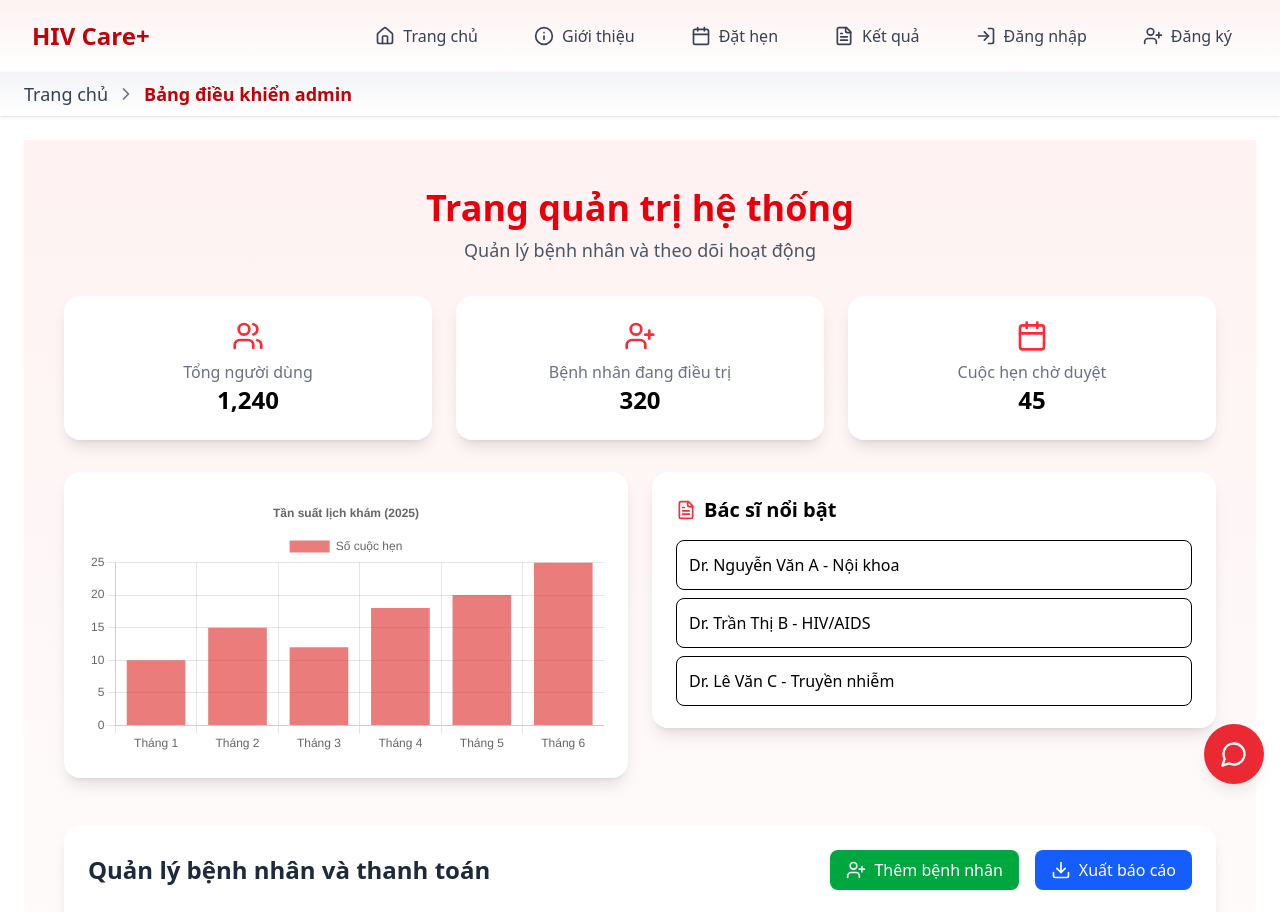
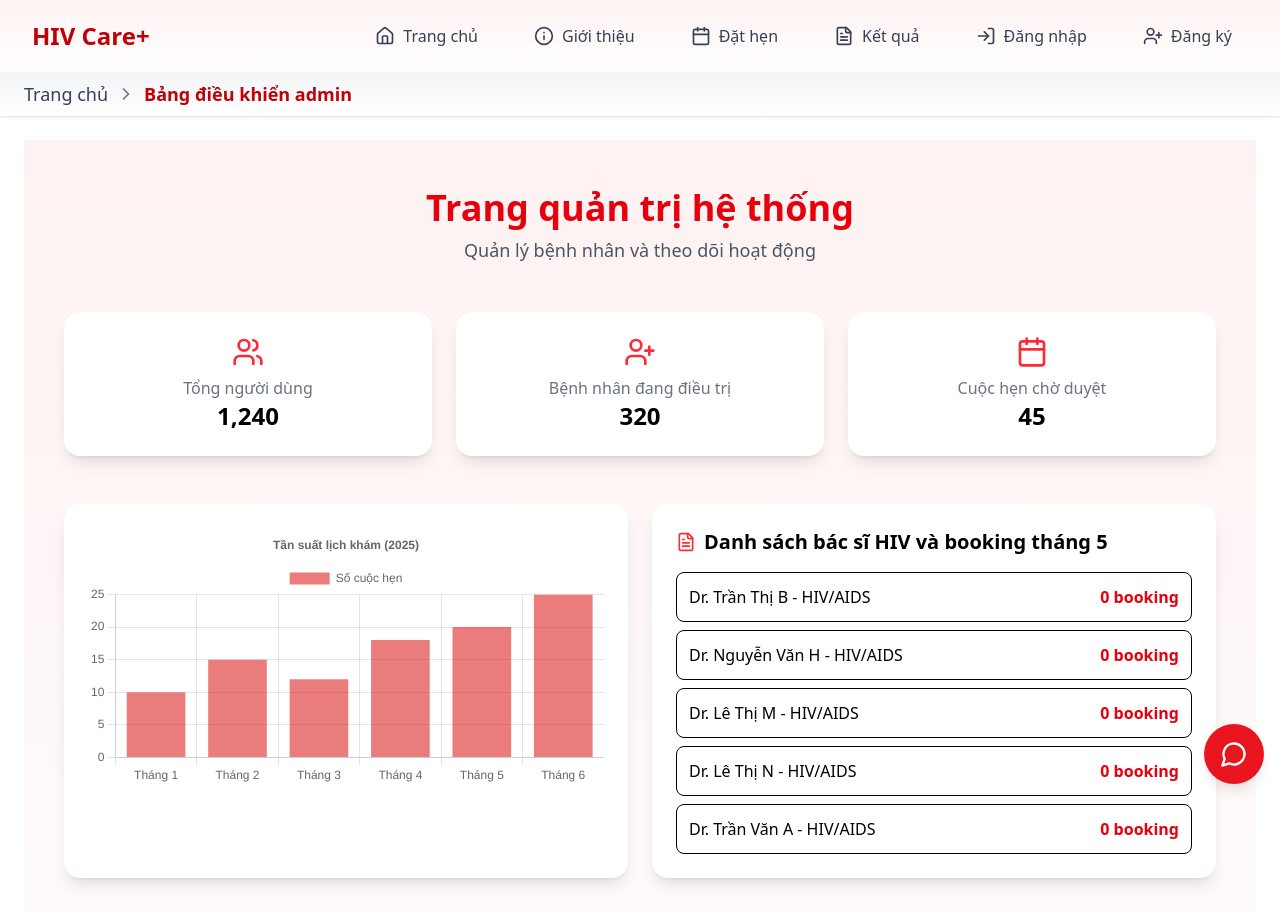
Before and after one commit to YenNhi206/swpHIVproject, a React (Vite) app: page /admin in a window 1280 px wide. Shown: the top 912 px of the page. Built offline with nearby package versions, Linux system fonts and the light colour scheme.

Commit message:
update đặt lịch ẩn danh và edit profile

```diff
--- a/src/features/appointment/AnonymousAppointmentForm.jsx
+++ b/src/features/appointment/AnonymousAppointmentForm.jsx
@@ -71,7 +71,7 @@ export default function AnonymousAppointmentForm() {
       <div className="max-w-2xl mx-auto bg-white rounded-2xl shadow-lg p-8 opacity-0 translate-y-4 animate-fade-in">
         <h2 className="text-2xl font-bold text-red-700 mb-6 flex items-center gap-2">
           <Stethoscope className="w-6 h-6" />
-          Đặt lịch ẩn danh
+          Đặt lịch tư vấn ẩn danh
         </h2>
         <form onSubmit={handleSubmit} className="space-y-6">
           <div>
--- a/src/features/appointment/AppointmentForm.jsx
+++ b/src/features/appointment/AppointmentForm.jsx
@@ -261,10 +261,7 @@ export default function AppointmentForm() {
               Đặt lịch
             </button>
           </div>
-            <div className="text-sm text-center mt-4">
-                    <span>Bạn muốn đặt lịch ẩn danh? </span>
-                    <a href="/anonymous-appointment" className="text-red-600 hover:underline">Đặt lịch ẩn danh tại đây</a>
-                </div>
+
 
           <p className="text-sm text-gray-500 text-center mt-2">Thời gian: {currentDate}</p>
         </form>
--- a/src/features/dashboard/AdminDashboard.jsx
+++ b/src/features/dashboard/AdminDashboard.jsx
@@ -1,7 +1,6 @@
 import React, { useState, useEffect } from 'react';
 import { Link } from 'react-router-dom';
-import { Users, UserPlus, FileText, Download, Calendar, Info } from 'lucide-react';
-
+import { Users, UserPlus, FileText, Calendar, Info } from 'lucide-react';
 import { Bar } from 'react-chartjs-2';
 import {
   Chart as ChartJS,
@@ -20,20 +19,45 @@ export default function AdminDashboard() {
   const [filterPaid, setFilterPaid] = useState('all');
   const [isLoading, setIsLoading] = useState(true);
 
-  useEffect(() => {
-    // Giả lập fetch dữ liệu từ API
-    setTimeout(() => {
-      setPatients(mockPatients);
-      setIsLoading(false);
-    }, 1000);
-  }, []);
-
+  // Mock data bệnh nhân
   const mockPatients = [
     { id: 1, name: 'Nguyễn Văn A', appointmentDate: '2025-06-01', paid: true },
     { id: 2, name: 'Trần Thị B', appointmentDate: '2025-06-02', paid: false },
     { id: 3, name: 'Lê Văn C', appointmentDate: '2025-06-03', paid: true },
     { id: 4, name: 'Phạm Thị D', appointmentDate: '2025-06-04', paid: false },
   ];
+
+  const bookings = [
+    { doctorId: 1, patientId: 1, date: '2025-06-01' },
+    { doctorId: 1, patientId: 2, date: '2025-06-10' },
+    { doctorId: 2, patientId: 3, date: '2025-06-15' },
+    { doctorId: 3, patientId: 4, date: '2025-06-20' },
+    { doctorId: 2, patientId: 1, date: '2025-06-25' },
+    { doctorId: 1, patientId: 3, date: '2025-06-30' },
+  ];
+
+  const hivDoctors = [
+    { id: 1, name: 'Dr. Trần Thị B', specialty: 'HIV/AIDS' },
+    { id: 2, name: 'Dr. Nguyễn Văn H', specialty: 'HIV/AIDS' },
+    { id: 3, name: 'Dr. Lê Thị M', specialty: 'HIV/AIDS' },
+    { id: 4, name: 'Dr. Lê Thị N', specialty: 'HIV/AIDS' },
+    { id: 5, name: 'Dr. Trần Văn A', specialty: 'HIV/AIDS' },
+  ];
+
+  const now = new Date();
+  const year = now.getFullYear();
+  const month = now.getMonth() + 1;
+
+  const doctorsWithBookingCount = hivDoctors
+    .map((doctor) => {
+      const count = bookings.filter((b) => {
+        if (b.doctorId !== doctor.id) return false;
+        const d = new Date(b.date);
+        return d.getFullYear() === year && d.getMonth() + 1 === month;
+      }).length;
+      return { ...doctor, bookingCount: count };
+    })
+    .sort((a, b) => b.bookingCount - a.bookingCount);
 
   const filteredPatients = patients.filter((p) => {
     if (filterPaid === 'paid') return p.paid;
@@ -47,7 +71,7 @@ export default function AdminDashboard() {
       {
         label: 'Số cuộc hẹn',
         data: [10, 15, 12, 18, 20, 25],
-        backgroundColor: 'rgba(220, 38, 38, 0.6)', // Red-600
+        backgroundColor: 'rgba(220, 38, 38, 0.6)',
       },
     ],
   };
@@ -60,90 +84,61 @@ export default function AdminDashboard() {
     },
   };
 
-  const handleExportReport = () => {
-    alert('Chức năng xuất báo cáo đang phát triển!');
-  };
+  useEffect(() => {
+    setTimeout(() => {
+      setPatients(mockPatients);
+      setIsLoading(false);
+    }, 1000);
+  }, []);
 
   return (
     <div className="min-h-screen bg-gradient-to-b from-red-50 to-white py-12 px-4 sm:px-6 lg:px-8">
-      <div className="max-w-6xl mx-auto space-y-8">
+      <div className="max-w-6xl mx-auto space-y-12">
         <div className="text-center animate-fade-in">
-          <h1 className="text-3xl sm:text-4xl font-bold text-red-600">Trang quản trị hệ thống</h1>
+          <h1 className="text-3xl sm:text-4xl font-bold text-red-600">
+            Trang quản trị hệ thống
+          </h1>
           <p className="mt-2 text-lg text-gray-600">Quản lý bệnh nhân và theo dõi hoạt động</p>
         </div>
 
         {/* Thống kê tổng quan */}
         <div className="grid grid-cols-1 md:grid-cols-3 gap-6 animate-fade-in [animation-delay:0.2s]">
-          <div className="bg-white rounded-2xl shadow-lg p-6 text-center">
-            <Users className="w-8 h-8 text-red-500 mx-auto mb-2" />
-            <p className="text-gray-500">Tổng người dùng</p>
-            <p className="text-2xl font-semibold">1,240</p>
-          </div>
-          <div className="bg-white rounded-2xl shadow-lg p-6 text-center">
-            <UserPlus className="w-8 h-8 text-red-500 mx-auto mb-2" />
-            <p className="text-gray-500">Bệnh nhân đang điều trị</p>
-            <p className="text-2xl font-semibold">320</p>
-          </div>
-          <div className="bg-white rounded-2xl shadow-lg p-6 text-center">
-            <Calendar className="w-8 h-8 text-red-500 mx-auto mb-2" />
-            <p className="text-gray-500">Cuộc hẹn chờ duyệt</p>
-            <p className="text-2xl font-semibold">45</p>
-          </div>
+          <SummaryCard icon={<Users className="w-8 h-8 text-red-500 mx-auto mb-2" />} title="Tổng người dùng" value="1,240" />
+          <SummaryCard icon={<UserPlus className="w-8 h-8 text-red-500 mx-auto mb-2" />} title="Bệnh nhân đang điều trị" value="320" />
+          <SummaryCard icon={<Calendar className="w-8 h-8 text-red-500 mx-auto mb-2" />} title="Cuộc hẹn chờ duyệt" value="45" />
         </div>
 
-        {/* Biểu đồ và danh sách bác sĩ */}
+        {/* Biểu đồ + danh sách bác sĩ */}
         <div className="grid grid-cols-1 lg:grid-cols-2 gap-6 animate-fade-in [animation-delay:0.3s]">
           <div className="bg-white rounded-2xl shadow-lg p-6">
             <Bar data={chartData} options={chartOptions} />
           </div>
-          <div className="bg-white rounded-2xl shadow-lg p-6 overflow-y-auto h-64">
+
+          <div className="bg-white rounded-2xl shadow-lg p-6 overflow-y-auto max-h-[400px]">
             <h2 className="text-xl font-semibold mb-4 flex items-center gap-2">
               <FileText className="w-5 h-5 text-red-500" />
-              Bác sĩ nổi bật
+              Danh sách bác sĩ HIV và booking tháng {month}
             </h2>
             <ul className="space-y-2">
-              <li className="border p-3 rounded-lg hover:bg-gray-50 transition-colors">
-                Dr. Nguyễn Văn A - Nội khoa
-              </li>
-              <li className="border p-3 rounded-lg hover:bg-gray-50 transition-colors">
-                Dr. Trần Thị B - HIV/AIDS
-              </li>
-              <li className="border p-3 rounded-lg hover:bg-gray-50 transition-colors">
-                Dr. Lê Văn C - Truyền nhiễm
-              </li>
+              {doctorsWithBookingCount.map((doctor) => (
+                <li key={doctor.id} className="border p-3 rounded-lg hover:bg-gray-50 flex justify-between items-center">
+                  <div>{doctor.name} - {doctor.specialty}</div>
+                  <div className="font-semibold text-red-600">{doctor.bookingCount} booking</div>
+                </li>
+              ))}
             </ul>
           </div>
         </div>
 
-        {/* Bảng quản lý bệnh nhân */}
-        <div className="bg-white rounded-2xl shadow-lg p-6 opacity-0 translate-y-4 animate-fade-in [animation-delay:0.4s]">
+        {/* Quản lý bệnh nhân */}
+        <div className="bg-white rounded-2xl shadow-lg p-6 animate-fade-in [animation-delay:0.4s]">
           <div className="flex justify-between items-center mb-6">
             <h2 className="text-2xl font-semibold text-gray-800">Quản lý bệnh nhân và thanh toán</h2>
-            <div className="flex gap-4">
-              <Link
-                to="/patients/add"
-                className="inline-flex items-center gap-2 px-4 py-2 bg-green-600 text-white rounded-lg hover:bg-green-700 transition-colors duration-300"
-              >
-                <UserPlus className="w-5 h-5" />
-                Thêm bệnh nhân
-              </Link>
-              <button
-                onClick={handleExportReport}
-                className="inline-flex items-center gap-2 px-4 py-2 bg-blue-600 text-white rounded-lg hover:bg-blue-700 transition-colors duration-300"
-              >
-                <Download className="w-5 h-5" />
-                Xuất báo cáo
-              </button>
-            </div>
           </div>
 
           <div className="mb-6">
             <label className="mr-2 font-semibold text-gray-700">Lọc theo trạng thái thanh toán:</label>
-            <select
-              className="border border-gray-300 rounded-lg p-2 focus:outline-none focus:ring-2 focus:ring-red-500"
-              value={filterPaid}
-              onChange={(e) => setFilterPaid(e.target.value)}
-            >
+            <select className="border border-gray-300 rounded-lg p-2 focus:ring-2 focus:ring-red-500" value={filterPaid} onChange={(e) => setFilterPaid(e.target.value)}>
               <option value="all">Tất cả</option>
               <option value="paid">Đã thanh toán</option>
               <option value="unpaid">Chưa thanh toán</option>
@@ -171,29 +166,18 @@ export default function AdminDashboard() {
               </thead>
               <tbody>
                 {filteredPatients.length === 0 ? (
-                  <tr>
-                    <td colSpan="4" className="text-center py-4 text-gray-500">
-                      Không có dữ liệu
-                    </td>
-                  </tr>
+                  <tr><td colSpan="4" className="text-center py-4 text-gray-500">Không có dữ liệu</td></tr>
                 ) : (
                   filteredPatients.map((patient) => (
-                    <tr
-                      key={patient.id}
-                      className="border-b hover:bg-gray-50 transition-colors duration-300"
-                    >
+                    <tr key={patient.id} className="border-b hover:bg-gray-50">
                       <td className="py-3 px-4">{patient.name}</td>
                       <td className="py-3 px-4">{patient.appointmentDate}</td>
                       <td className={`py-3 px-4 font-semibold ${patient.paid ? 'text-green-600' : 'text-red-600'}`}>
                         {patient.paid ? 'Đã thanh toán' : 'Chưa thanh toán'}
                       </td>
                       <td className="py-3 px-4">
-                        <Link
-                          to={`/patients/${patient.id}`}
-                          className="inline-flex items-center gap-1 px-3 py-1 bg-blue-600 text-white rounded-lg hover:bg-blue-700 transition-colors duration-300"
-                        >
-                          <Info className="w-4 h-4" />
-                          Xem chi tiết
+                        <Link to={`/patients/${patient.id}`} className="inline-flex items-center gap-1 px-3 py-1 bg-blue-600 text-white rounded-lg hover:bg-blue-700">
+                          <Info className="w-4 h-4" /> Xem chi tiết
                         </Link>
                       </td>
                     </tr>
@@ -207,3 +191,11 @@ export default function AdminDashboard() {
     </div>
   );
 }
+
+const SummaryCard = ({ icon, title, value }) => (
+  <div className="bg-white rounded-2xl shadow-lg p-6 text-center">
+    {icon}
+    <p className="text-gray-500">{title}</p>
+    <p className="text-2xl font-semibold">{value}</p>
+  </div>
+);
--- a/src/features/patientdashboard/Support.jsx
+++ b/src/features/patientdashboard/Support.jsx
@@ -187,6 +187,10 @@ export default function Support() {
                   Hủy
                 </button>
               </div>
+              <div className="text-sm text-center mt-4">
+                    <span>Bạn muốn đặt lịch ẩn danh? </span>
+                    <a href="/anonymous-appointment" className="text-red-600 hover:underline">Đặt lịch ẩn danh tại đây</a>
+                </div>
             </form>
           ) : (
             <div className="text-center bg-green-100 p-6 rounded-lg animate-fade-in [animation-delay:0.4s]">
--- a/src/features/users/PatientProfile.jsx
+++ b/src/features/users/PatientProfile.jsx
@@ -1,10 +1,10 @@
 import React, { useState, useEffect } from 'react';
-import { User, Calendar, Phone, MapPin, Biohazard, Pill } from 'lucide-react';
+import { User, Calendar, Phone, MapPin, Biohazard, Pill, Save, X, Edit } from 'lucide-react';
 
 export default function PatientProfile() {
   const [isLoading, setIsLoading] = useState(true);
-
-  const userInfo = {
+  const [isEditing, setIsEditing] = useState(false);
+  const [userInfo, setUserInfo] = useState({
     name: 'Nguyễn Văn A',
     gender: 'Nam',
     dob: '1990-01-01',
@@ -12,12 +12,27 @@ export default function PatientProfile() {
     address: '123 Đường ABC, Quận 1, TP.HCM',
     hivStatus: 'Dương tính',
     treatmentStartDate: '2018-06-01',
-  };
+  });
 
-  // Giả lập loading
+  const originalInfo = { ...userInfo };
+
   useEffect(() => {
     setTimeout(() => setIsLoading(false), 1000);
   }, []);
+
+  const handleChange = (field, value) => {
+    setUserInfo((prev) => ({ ...prev, [field]: value }));
+  };
+
+  const handleSave = () => {
+    setIsEditing(false);
+    alert("Lưu thành công!");
+  };
+
+  const handleCancel = () => {
+    setUserInfo(originalInfo);
+    setIsEditing(false);
+  };
 
   return (
     <div className="min-h-screen bg-gradient-to-b from-red-50 to-white py-12 px-4 sm:px-6 lg:px-8">
@@ -41,46 +56,80 @@ export default function PatientProfile() {
                 label="Họ tên"
                 value={userInfo.name}
                 icon={<User className="w-5 h-5 text-red-500" />}
+                editable={isEditing}
+                onChange={(val) => handleChange('name', val)}
               />
               <ProfileField
                 label="Giới tính"
                 value={userInfo.gender}
                 icon={<User className="w-5 h-5 text-red-500" />}
+                editable={isEditing}
+                onChange={(val) => handleChange('gender', val)}
               />
               <ProfileField
                 label="Ngày sinh"
                 value={userInfo.dob}
                 icon={<Calendar className="w-5 h-5 text-red-500" />}
+                editable={isEditing}
+                type="date"
+                onChange={(val) => handleChange('dob', val)}
               />
               <ProfileField
                 label="Số điện thoại"
                 value={userInfo.phone}
                 icon={<Phone className="w-5 h-5 text-red-500" />}
+                editable={isEditing}
+                onChange={(val) => handleChange('phone', val)}
               />
               <ProfileField
                 label="Địa chỉ"
                 value={userInfo.address}
                 icon={<MapPin className="w-5 h-5 text-red-500" />}
+                editable={isEditing}
+                onChange={(val) => handleChange('address', val)}
               />
+              {/* Không cho chỉnh sửa hivStatus */}
               <ProfileField
                 label="Tình trạng HIV"
                 value={userInfo.hivStatus}
                 icon={<Biohazard className="w-5 h-5 text-red-500" />}
+                editable={false}
               />
               <ProfileField
                 label="Bắt đầu điều trị"
                 value={userInfo.treatmentStartDate}
                 icon={<Pill className="w-5 h-5 text-red-500" />}
+                editable={isEditing}
+                type="date"
+                onChange={(val) => handleChange('treatmentStartDate', val)}
               />
             </div>
           )}
-          <div className="mt-8 flex justify-center">
-            <button
-              className="px-6 py-3 bg-red-600 text-white rounded-lg hover:bg-red-700 transition-colors duration-300 font-medium"
-              onClick={() => alert('Chức năng chỉnh sửa hồ sơ đang phát triển!')}
-            >
-              Chỉnh sửa hồ sơ
-            </button>
+
+          <div className="mt-8 flex justify-center gap-4">
+            {isEditing ? (
+              <>
+                <button
+                  className="px-6 py-3 bg-green-600 text-white rounded-lg hover:bg-green-700 transition-colors duration-300 font-medium flex items-center gap-2"
+                  onClick={handleSave}
+                >
+                  <Save className="w-5 h-5" /> Lưu
+                </button>
+                <button
+                  className="px-6 py-3 bg-gray-400 text-white rounded-lg hover:bg-gray-500 transition-colors duration-300 font-medium flex items-center gap-2"
+                  onClick={handleCancel}
+                >
+                  <X className="w-5 h-5" /> Hủy
+                </button>
+              </>
+            ) : (
+              <button
+                className="px-6 py-3 bg-red-600 text-white rounded-lg hover:bg-red-700 transition-colors duration-300 font-medium flex items-center gap-2"
+                onClick={() => setIsEditing(true)}
+              >
+                <Edit className="w-5 h-5" /> Chỉnh sửa hồ sơ
+              </button>
+            )}
           </div>
         </div>
       </div>
@@ -88,15 +137,24 @@ export default function PatientProfile() {
   );
 }
 
-function ProfileField({ label, value, icon }) {
+function ProfileField({ label, value, icon, editable, onChange, type = "text" }) {
   return (
     <div className="flex items-center gap-3 p-4 bg-gray-50 rounded-xl hover:bg-gray-100 transition-colors duration-300">
       {icon}
-      <div>
+      <div className="flex-1">
         <span className="block text-sm font-semibold text-gray-500 uppercase tracking-wide">
           {label}
         </span>
-        <span className="text-lg text-gray-800">{value}</span>
+        {editable ? (
+          <input
+            type={type}
+            className="mt-1 w-full p-2 border rounded-lg"
+            value={value}
+            onChange={(e) => onChange(e.target.value)}
+          />
+        ) : (
+          <span className="text-lg text-gray-800">{value}</span>
+        )}
       </div>
     </div>
   );
```
